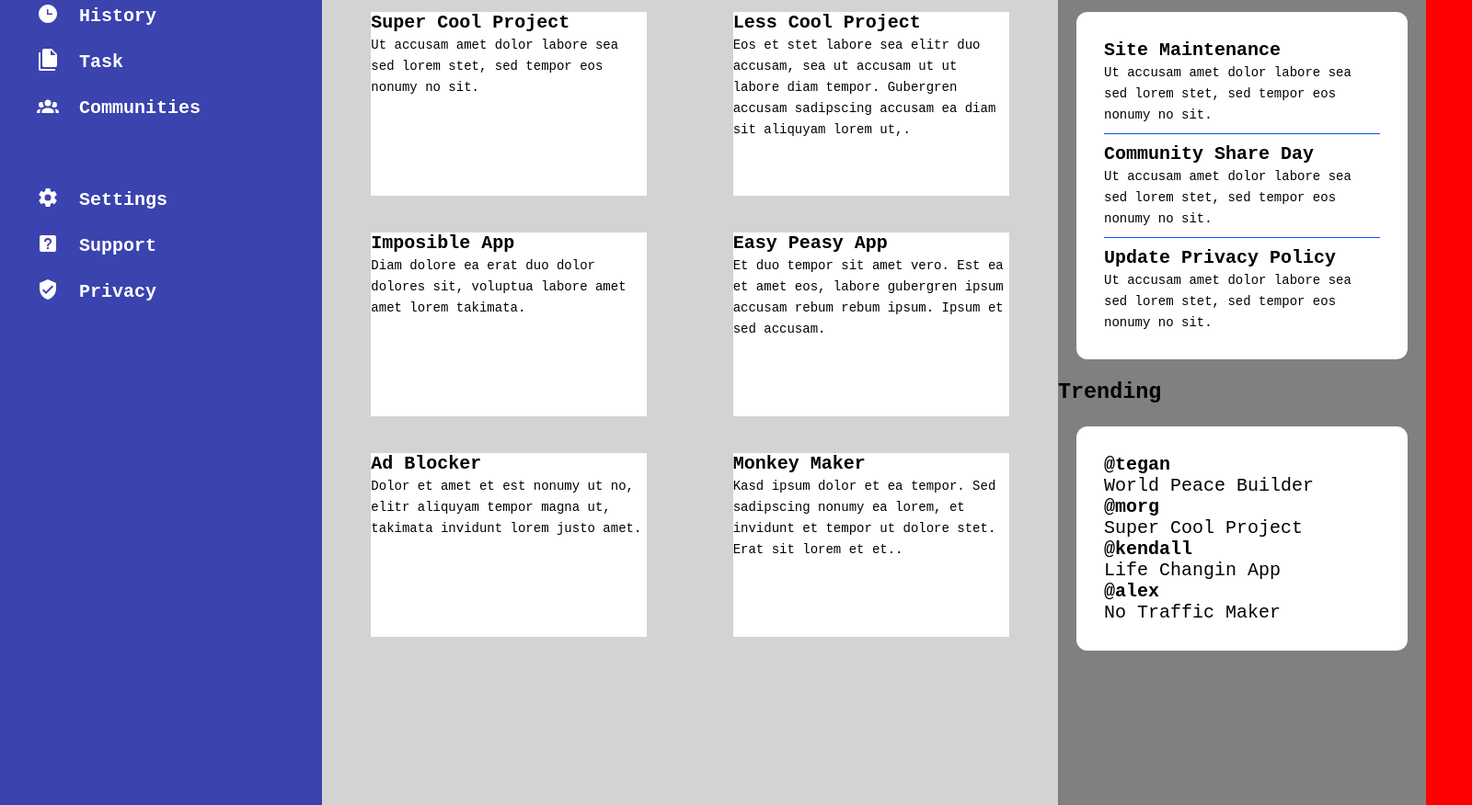
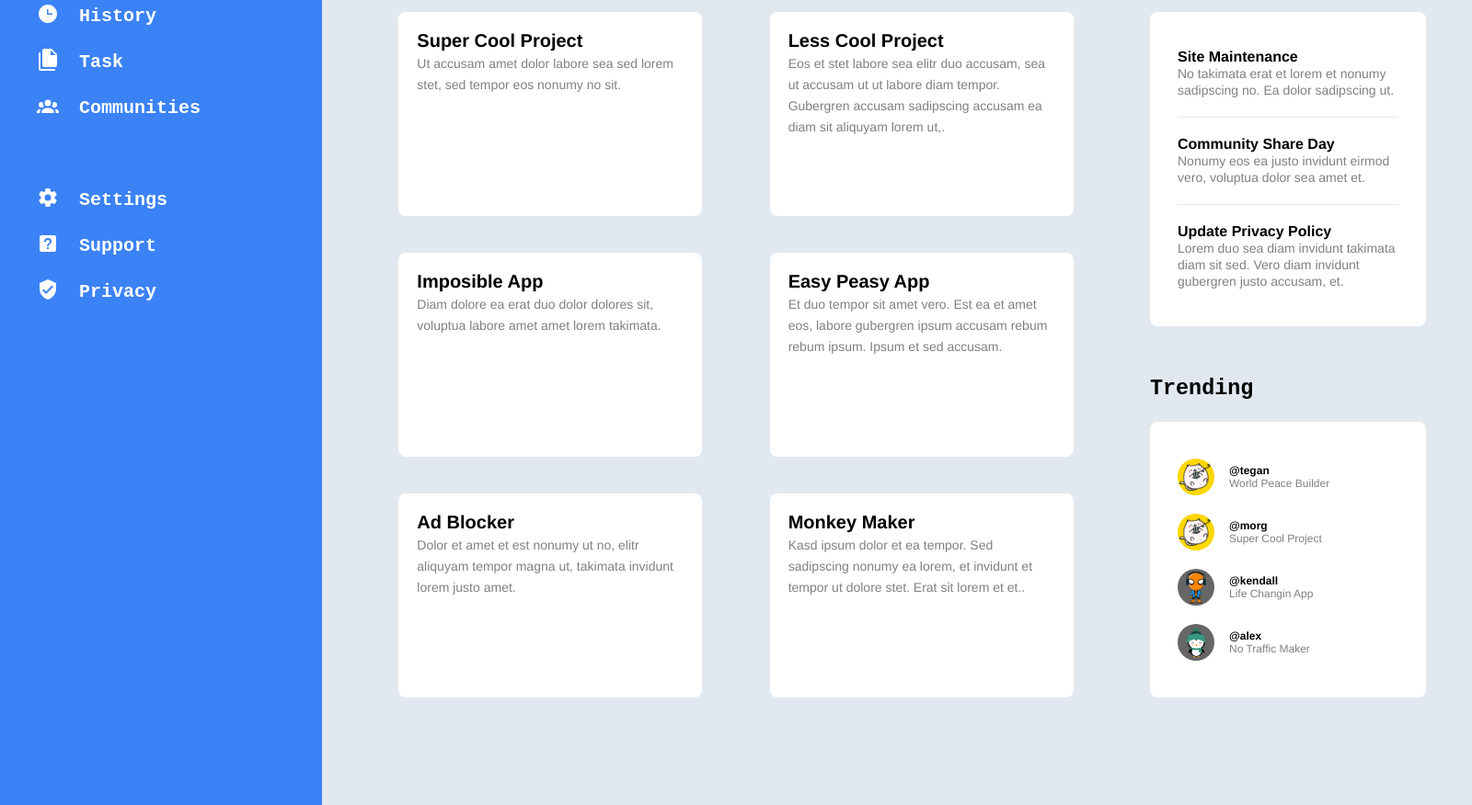
Before and after one commit to bbo137/admin-dashboard, a plain HTML site: page index.html in a window 1280 px wide. Shown: the part 294-1170 px from the top of the page at 92% size, 1600 px wide, since content can reach past the window. Drawn offline with Linux system fonts and the light colour scheme.

Commit message:
Change website appearance -change color style -finish rightside pannel element styles -change cards color font and weight -polish some details in the cards/boxes -align content items vertically -add auto size to cards

```diff
--- a/index.html
+++ b/index.html
@@ -63,14 +63,14 @@
         <div class="right-content">
           <h3>Announcements</h3>
           <div class="right-side-container">
-            <b>Site Maintenance</b><br><span class="small-text">Ut accusam amet dolor labore sea sed lorem stet, sed tempor eos nonumy no sit.</span>
+            <b>Site Maintenance</b><br><span class="small-text">No takimata erat et lorem et nonumy sadipscing no. Ea dolor sadipscing ut.</span>
             <hr>
-            <b>Community Share Day</b><br><span class="small-text">Ut accusam amet dolor labore sea sed lorem stet, sed tempor eos nonumy no sit.</span>
+            <b>Community Share Day</b><br><span class="small-text">Nonumy eos ea justo invidunt eirmod vero, voluptua dolor sea amet et.</span>
             <hr>
-            <b>Update Privacy Policy</b><br><span class="small-text">Ut accusam amet dolor labore sea sed lorem stet, sed tempor eos nonumy no sit.</span>
+            <b>Update Privacy Policy</b><br><span class="small-text">Lorem duo sea diam invidunt takimata diam sit sed. Vero diam invidunt gubergren justo accusam, et.</span>
           </div>
           <h3>Trending</h3>
-          <div class="right-side-container tending">
+          <div class="right-side-container trending">
               <span class="icon"></span>
               <div class="user"><b>@tegan</b><br>World Peace Builder</div>
               <span class="icon"></span>
--- a/style.css
+++ b/style.css
@@ -7,6 +7,12 @@
   --icon-margin-left: -1.1rem;
   --icon-size: 1.2rem;
   --searchbar-size: 1.5rem;
+  --content-margin: 50px;
+  --sidebar-color: #3b82f6;
+  --sidebar-font-color: white;
+  --main-content-color: #e2e8f0;
+  --font-color: gray;
+  --card-background-color: white;
 }
 
 html,
@@ -24,49 +30,42 @@ body {
 
 body {
   min-height: 100vh;
-  background-color: red;
   display: grid;
   grid-template-columns: 350px 1fr;
 }
 
 .sidebar {
-  background-color: blue;
+  background-color: var(--sidebar-color);
   display: grid;
   grid-template-rows: 1fr 9fr;
   max-height: 1180px;
+  z-index: 11;
 }
 
 .content {
-  background-color: aqua;
   display: grid;
   grid-template-rows: 2fr 8fr;
 }
 
 .topbar {
-  background-color: purple;
   display: grid;
   grid-template: 1fr 150px / 600px 1fr 600px;
   grid-template-areas:
     "search-container search-container current-user"
     "user-info . button-container";
-    box-shadow:  0px 12px 6px -10px rgba(0,0,0,0.7);
+  box-shadow: 0px -8px 30px -10px rgba(0, 0, 0, 0.7);
   z-index: 10;
 }
 
 .main-content {
-  background-color: gray;
+  background-color: var(--main-content-color);
   display: grid;
   grid-template-columns: minmax(700px, 7fr) 400px;
 }
 
-.left-content {
-  background-color: lightgray;
-}
-
 .logo {
   font-size: 1.5rem;
-  color: var(--sidebar-color);
-  background-color: rgb(151, 98, 29);
+  color: var(--sidebar-font-color);
   display: block;
   list-style-type: decimal;
   padding-block-start: 1em;
@@ -77,7 +76,6 @@ body {
 }
 
 .main-options {
-  background-color: rgb(59, 67, 175);
   display: grid;
   grid-template-rows: 350px minmax(350px, 4fr) 1fr;
 }
@@ -86,7 +84,6 @@ body {
   grid-area: search-container;
   display: flex;
   position: relative;
-  background-color: blueviolet;
   align-items: center;
   justify-content: left;
 }
@@ -94,7 +91,7 @@ body {
 .search-bar {
   width: 80%;
   height: var(--searchbar-size);
-  background-color: white;
+  background-color: var(--main-content-color);
   margin-left: 20px;
   margin-right: 40px;
   border-radius: 1rem;
@@ -111,7 +108,6 @@ span.search-icon::before {
   position: relative;
   height: var(--searchbar-size);
   width: var(--searchbar-size);
-  background-color: beige;
 }
 
 .search-bar:focus,
@@ -122,29 +118,27 @@ span.search-icon::before {
 .current-user {
   grid-area: current-user;
   display: grid;
-  background-color: burlywood;
   grid-template-columns: 2fr 1fr 1fr 2.8fr 0.5fr;
   grid-template-areas: ". notification user-icon username .";
 }
 
 .user-info {
   grid-area: user-info;
-  background-color: blanchedalmond;
   display: grid;
   grid-template-columns: 1fr 4fr;
-  grid-template-areas: 'user-icon username';
+  grid-template-areas: "user-icon username";
+  margin-left: -25px;
 }
 
 .button-container {
   grid-area: button-container;
-  background-color: red;
   display: flex;
   gap: 16px;
   justify-content: flex-end;
   padding-right: 80px;
 }
 
-.button{
+.button {
   color: white;
   font-size: 0.7rem;
   font-weight: bold;
@@ -156,13 +150,12 @@ span.search-icon::before {
   align-self: center;
 }
 
-button:hover{
+button:hover {
   background-color: rgb(30, 140, 190);
   box-shadow: 1px 2px #666;
-
 }
 
-button:active{
+button:active {
   background-color: rgb(30, 180, 190);
   box-shadow: 1px 2px #666;
   transform: translateX(-1px);
@@ -171,7 +164,6 @@ button:active{
 
 .notif-icon {
   grid-area: notification;
-  background-color: aquamarine;
   background-image: url(./icons/bell-ring-outline.svg);
   background-size: contain;
   background-repeat: no-repeat;
@@ -185,7 +177,7 @@ button:active{
 
 .profile-icon {
   grid-area: user-icon;
-  background-color: yellow;
+  background-color: gold;
   background-image: url(./profile-icons/cat-profile.png);
   background-size: 85%;
   background-position: center;
@@ -201,54 +193,71 @@ button:active{
 .username {
   display: flex;
   grid-area: username;
-  background-color: blueviolet;
   justify-content: center;
   align-items: center;
 }
 
-.user-info>.user{
+.user-info>.user {
   grid-area: username;
   align-self: center;
 }
 
-.small-text{
+.small-text {
   font-size: 0.7rem;
 }
 
-.user-info>.profile-icon{
+.user-info>.profile-icon {
   display: flex;
   grid-area: user-icon;
   transform: scale(1.5);
   margin-right: 1.5rem;
 }
 
-.card-container{
+.card-container {
   display: grid;
   gap: 40px;
   grid-template-rows: repeat(2, 1fr);
-    grid-template-columns: repeat(auto-fill, 300px);
+  grid-template-columns: repeat(auto-fit, minmax(330px, 0.4fr));
   align-content: center;
   justify-content: space-evenly;
 }
 
-.card{
-    background-color: white;
+.card {
+  background-color: var(--card-background-color);
+  color: var(--font-color);
   font-weight: 100;
-    height: 200px;
+  height: 222px;
+  font-family: "helvetica";
+  border-radius: 8px;
+  padding: 20px;
 }
 
-.right-side-container{
+.right-side-container {
+  background-color: var(--card-background-color);
   font-weight: 100;
+  font-size: 0.8rem;
+  font-family: "helvetica";
   padding: 30px;
-    background-color: white;
-    width: 90%;
+  color: var(--font-color);
+  width: 75%;
   margin: auto;
-    border-radius: 12px;
+  border-radius: 8px;
+  padding-top: 40px;
+  padding-bottom: 40px;
 }
 
-hr{
+.trending {
+  font-size: 0.6rem;
+  display: grid;
+  grid-template-columns: 1fr 4fr;
+  grid-template-rows: 1fr;
+  gap: 20px 10px;
+}
+
+hr {
   border: 0;
-    border-top: 1px solid #094CFA;
+  border-top: 1px solid var(--main-content-color);
+  margin: 20px 0px;
 }
 
 ol,
@@ -262,7 +271,7 @@ ul {
 
 li,
 a {
-  color: var(--sidebar-color);
+  color: var(--sidebar-font-color);
   text-decoration: none;
   list-style: none;
   position: relative;
@@ -368,3 +377,77 @@ a {
   margin-right: calc((var(--icon-margin-left) * -1) / 2);
   margin-left: calc(var(--icon-margin-left) / 2);
 }
+
+div.trending>span:nth-child(1) {
+  content: " ";
+  background-image: url(./profile-icons/cat-profile.png);
+  background-repeat: no-repeat;
+  background-size: contain;
+  background-position: center;
+  background-size: 90%;
+  height: 40px;
+  width: 40px;
+  background-color: gold;
+  border-radius: 50%;
+}
+
+div.trending>span:nth-child(3) {
+  content: " ";
+  background-image: url(./profile-icons/cat-profile.png);
+  background-repeat: no-repeat;
+  background-size: contain;
+  background-position: center;
+  background-size: 90%;
+  height: 40px;
+  width: 40px;
+  background-color: gold;
+  border-radius: 50%;
+}
+
+div.trending>span:nth-child(5) {
+  content: " ";
+  background-image: url(./profile-icons/superhero-profile.png);
+  background-repeat: no-repeat;
+  background-size: contain;
+  background-position: center;
+  background-size: 55%;
+  height: 40px;
+  width: 40px;
+  background-color: #666;
+  border-radius: 50%;
+}
+
+div.trending>span:nth-child(7) {
+  content: " ";
+  background-image: url(./profile-icons/pngwing.com.png);
+  background-repeat: no-repeat;
+  background-size: contain;
+  background-position: center;
+  background-size: 55%;
+  height: 40px;
+  width: 40px;
+  background-color: #666;
+  border-radius: 50%;
+}
+
+.user,
+span.icon:nth-child(1)::before {
+  display: inline-block;
+  vertical-align: middle;
+  margin: auto 0px;
+}
+
+.topbar,
+.left-content,
+h3:not(.left-content > h3:first-child) {
+  padding-left: var(--content-margin);
+}
+
+div.right-side-container {
+  margin-bottom: 55px;
+}
+
+b {
+  color: black;
+  font-weight: bold;
+}
```
Also changed, not shown: profile-icons/pen-profile.png (deleted), profile-icons/pngwing.com.png (added), profile-icons/shiba-profile.webp (deleted). Lines whose indentation alone changed are shown as unchanged.
